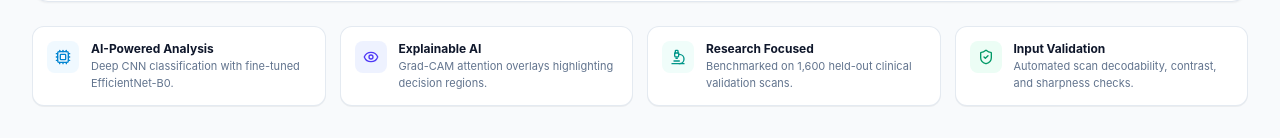
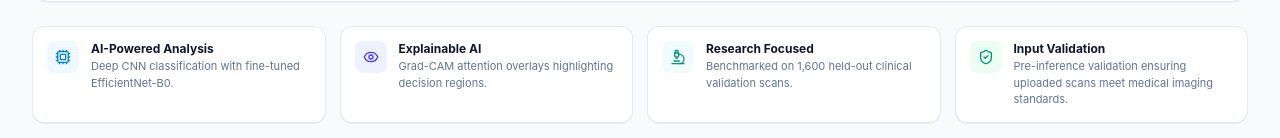
Before and after one commit to A9Sarthak/brain-tumor-mri-ai, a Next.js app in the folder frontend/: page / in a window 1280 px wide. Shown: the part 472-610 px from the top of the page. Built offline with nearby package versions, Linux system fonts and the light colour scheme; no server answers.

Commit message:
style(frontend): update input validation feature card text to pre-inference validation standards

```diff
--- a/frontend/components/HeroSection.tsx
+++ b/frontend/components/HeroSection.tsx
@@ -180,7 +180,7 @@ export default function HeroSection({ onUploadClick, onExampleClick }: HeroSecti
               Input Validation
             </h4>
             <p className="text-[11px] text-slate-500 dark:text-slate-400 mt-0.5">
-              Automated scan decodability, contrast, and sharpness checks.
+              Pre-inference validation ensuring uploaded scans meet medical imaging standards.
             </p>
           </div>
         </div>
```
